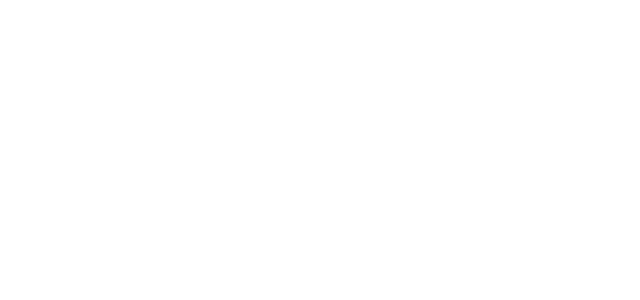
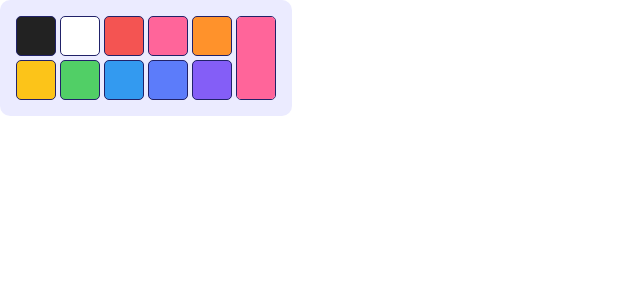
Before and after one commit to boostcampwm-2022/web15-Teleparty, a React (Vite) app in the folder frontend/: page / in a window 1280 px wide. Shown: the top 300 px of the page, without its empty margins (0-640 px from the left). Built offline with nearby package versions, Linux system fonts and the light colour scheme.

Commit message:
feat: 색상 선택 컴포넌트 구현

```diff
--- a/frontend/src/App.tsx
+++ b/frontend/src/App.tsx
@@ -1,13 +1,15 @@
+import styled, { ThemeProvider } from "styled-components";
+
+import Icon from "./components/Icon/Icon";
 import GlobalStyles from "./global-styles/global-styles";
-import { ThemeProvider } from "styled-components";
 import { theme } from "./global-styles/theme";
-import Icon from "./components/Icon/Icon";
-import styled from "styled-components";
+import Test from "./pages/Test";
 
 const App = () => {
   return (
     <ThemeProvider theme={theme}>
       <GlobalStyles />
+      <Test />
     </ThemeProvider>
   );
 };
--- /dev/null
+++ b/frontend/src/components/Palette/Palette.component.tsx
@@ -0,0 +1,46 @@
+import { useState } from "react";
+
+import {
+  PaletteColorBox,
+  PaletteLayout,
+  PaletteColorPicker,
+} from "./Palette.styles";
+
+import { theme } from "../../global-styles/theme";
+
+import type { ColorsType } from "../../global-styles/theme";
+
+const Palette = () => {
+  const [color, setColor] = useState("#FF659A");
+
+  const onColorBoxClick = (color: keyof ColorsType) => () =>
+    setColor(theme.colors[color]);
+
+  return (
+    <PaletteLayout>
+      <PaletteColorBox bgColor="black" onClick={onColorBoxClick("black")} />
+      <PaletteColorBox bgColor="white" onClick={onColorBoxClick("white")} />
+      <PaletteColorBox bgColor="red" onClick={onColorBoxClick("red")} />
+      <PaletteColorBox bgColor="pink" onClick={onColorBoxClick("pink")} />
+      <PaletteColorBox bgColor="orange" onClick={onColorBoxClick("orange")} />
+      <PaletteColorPicker
+        type="color"
+        value={color}
+        onChange={(e) => setColor(e.target.value)}
+      />
+      <PaletteColorBox
+        bgColor="yellow-palette"
+        onClick={onColorBoxClick("yellow-palette")}
+      />
+      <PaletteColorBox
+        bgColor="green-palette"
+        onClick={onColorBoxClick("green-palette")}
+      />
+      <PaletteColorBox bgColor="blue" onClick={onColorBoxClick("blue")} />
+      <PaletteColorBox bgColor="indigo" onClick={onColorBoxClick("indigo")} />
+      <PaletteColorBox bgColor="violet" onClick={onColorBoxClick("violet")} />
+    </PaletteLayout>
+  );
+};
+
+export default Palette;
--- /dev/null
+++ b/frontend/src/components/Palette/Palette.styles.tsx
@@ -0,0 +1,46 @@
+import styled from "styled-components";
+
+import { ColorsType } from "../../global-styles/theme";
+
+const PaletteLayout = styled.div`
+  display: grid;
+  grid-template-columns: repeat(6, minmax(0, 1fr));
+  width: fit-content;
+  background-color: ${(props) => props.theme.colors.primaryLightTransparent};
+  border-radius: 10px;
+  padding: 1rem;
+  gap: 0.25rem;
+  justify-items: center;
+  align-items: center;
+`;
+
+const PaletteColorBox = styled.div<{ bgColor: keyof ColorsType }>`
+  background-color: ${(props) => props.theme.colors[props.bgColor]};
+  border: 1px solid ${(props) => props.theme.colors.primary};
+  width: 40px;
+  height: 40px;
+  border-radius: 5px;
+  cursor: pointer;
+`;
+
+const PaletteColorPicker = styled.input`
+  &::-webkit-color-swatch {
+    border-color: transparent;
+  }
+  &::-webkit-color-swatch-wrapper {
+    padding: 0;
+  }
+  &::-moz-color-swatch {
+    border-color: transparent;
+  }
+  border: 1px solid ${(props) => props.theme.colors.primary};
+  overflow: hidden;
+  width: 40px;
+  height: calc(80px + 0.25rem);
+  grid-row: span 2 / span 2;
+  border-radius: 5px;
+  cursor: pointer;
+  padding: 0;
+`;
+
+export { PaletteLayout, PaletteColorBox, PaletteColorPicker };
--- /dev/null
+++ b/frontend/src/pages/Test.tsx
@@ -0,0 +1,11 @@
+import Palette from "../components/Palette/Palette.component";
+
+const Test = () => {
+  return (
+    <>
+      <Palette />
+    </>
+  );
+};
+
+export default Test;
```
